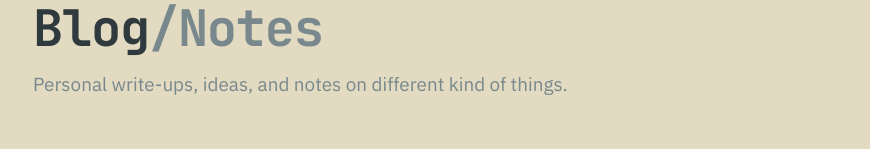
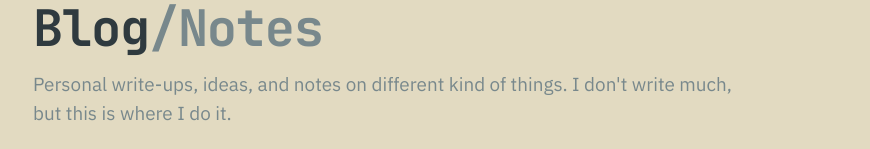
Before and after one commit to szymonwilczek/portfolio, a Next.js app: page /blog in a window 1280 px wide. Shown: the part 163-312 px from the top of the page, without its empty margins (204-1074 px from the left). Built offline with nearby package versions, Linux system fonts and the light colour scheme; no server answers; a web font is replaced by a local one.

Commit message:
feat(blog): improve subtitle on the blog page
Signed-off-by: Szymon Wilczek <swilczek.lx@gmail.com>

```diff
--- a/src/app/blog/page.tsx
+++ b/src/app/blog/page.tsx
@@ -33,7 +33,8 @@ export default function BlogPage() {
             Blog<span className="text-muted-foreground">/Notes</span>
           </h1>
           <p className="text-lg text-muted-foreground max-w-2xl">
-            Personal write-ups, ideas, and notes on different kind of things.
+            Personal write-ups, ideas, and notes on different kind of things. I
+            don&apos;t write much, but this is where I do it.
           </p>
         </div>
 
```
